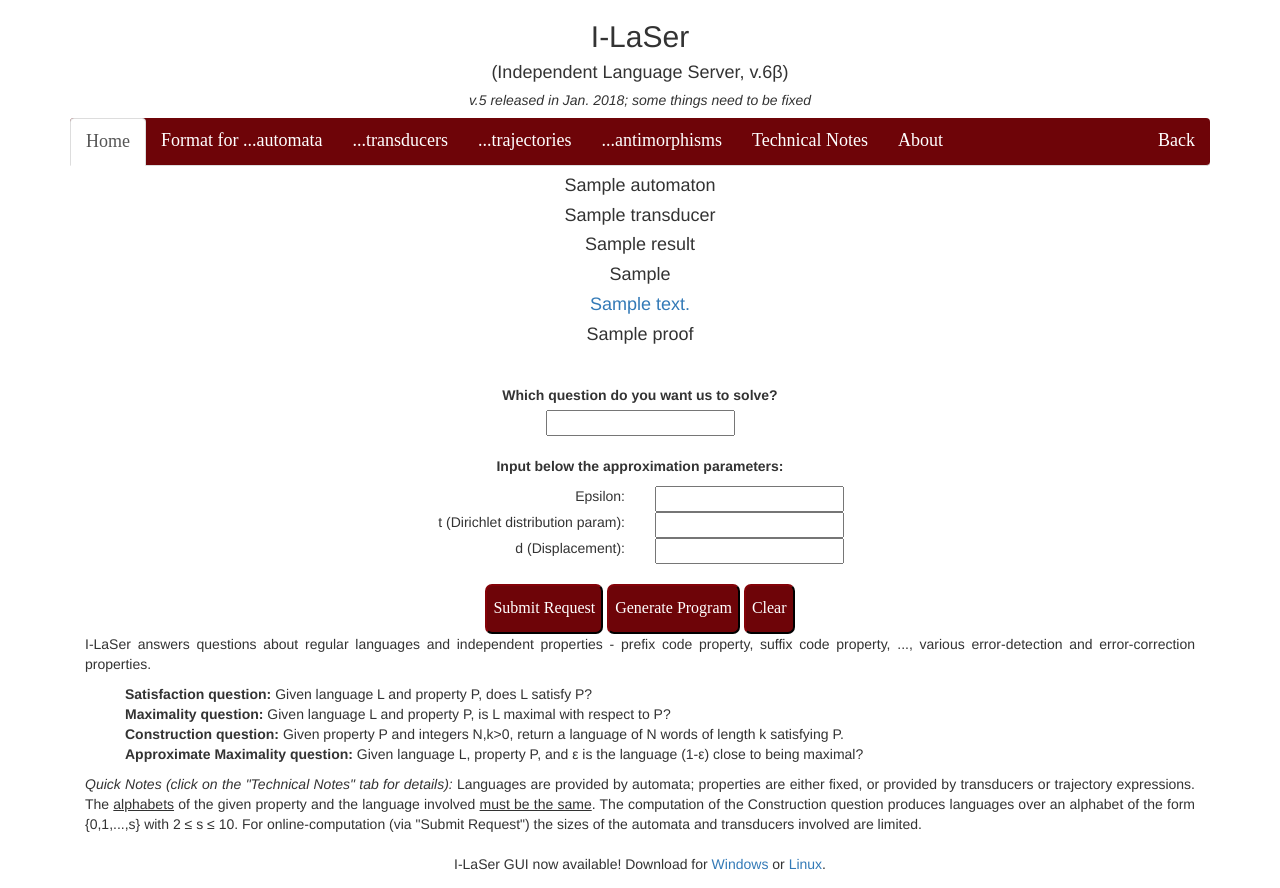
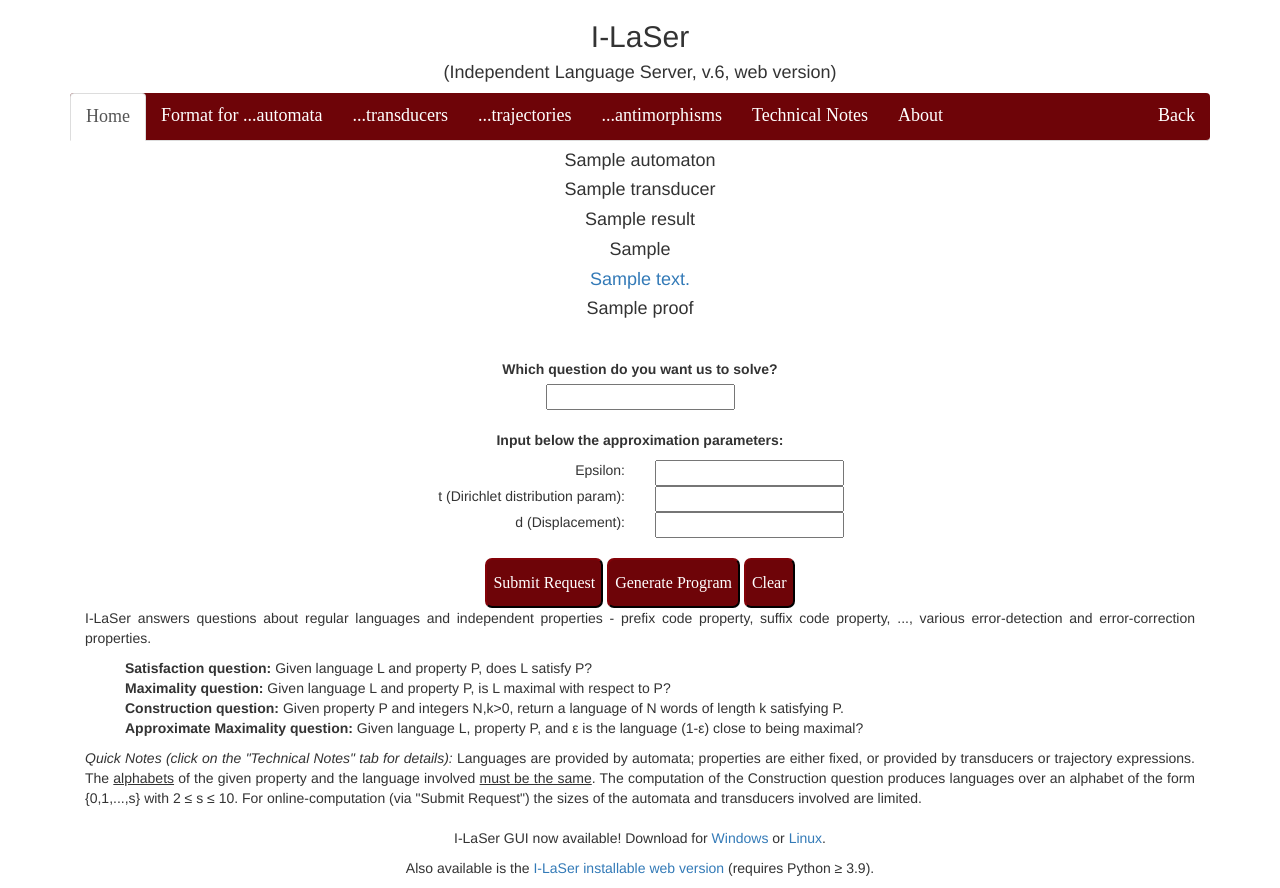
Before and after one commit to RougeGod/I-LaSer, a Django app: template app/templates/upload.html in a window 1280 px wide. Run offline with Django 3.2, Linux system fonts and the light colour scheme; the template is opened without the code that fills it: most values are stand-ins (such as "Sample title", 1, 10 or a date in 2020); form fields are guessed from the names that the template uses; some libraries are stand-ins or nearby versions.

Commit message:
removed spaces immediately before newlines, very minor template changes

```diff
--- a/app/templates/index.html
+++ b/app/templates/index.html
@@ -3,9 +3,10 @@
 <head>
     <title>LaSer</title>
     {% load static %}
-
+    <link rel="icon" href='{% static "laser-logo.png" %}' />
     <link rel="stylesheet" href='{% static "css/bootstrap.css" %}' />
     <link rel="stylesheet" href='{% static "css/style.css" %}' />
+
 
     <script src="{% static 'js/jquery-2.1.4.min.js' %}"></script>
     <script src="{% static 'js/general.js' %}"></script>
--- a/app/templates/tabs/downloads.html
+++ b/app/templates/tabs/downloads.html
@@ -1,4 +1,5 @@
 <div class="col-md-12 text-justify" style="text-align: center;">
 <br>
 <p>I-LaSer GUI now available! Download for <a href="media/I-LaSer-Windows-Executable.exe">Windows</a> or <a href="media/I-LaSer-Linux-Executable">Linux</a>.</p>
+<p>Also available is the <a href=media/I-LaSer-Local-Web.zip>I-LaSer installable web version</a> (requires Python &ge; 3.9).</p>
 </div>
--- a/app/templates/tabs/notes.html
+++ b/app/templates/tabs/notes.html
@@ -34,7 +34,7 @@
     enforced.
     <ul>
     <li>
-    No execution can take longer than <b>15 sec</b>. (Use the Program Generation option, or the Local GUI version of I-LASer, for longer executions.)
+    No execution can take longer than <b>15 sec</b>. (Use the Program Generation option, or a locally run version of LaSer which can be downloaded from the links below, for longer executions.)
     </li><li>
     Requests for the Satisfaction question are not processed, if the quantity N*N*M exceeds 500,000, where N and M are the numbers of transitions in the automaton and
     transducer, respectively.
--- a/app/templates/upload.html
+++ b/app/templates/upload.html
@@ -4,9 +4,11 @@
     <title>I-Laser</title>
     {% load static %}
     <meta name="viewport" content="width=device-width, initial-scale: 1.0"/>
+    <link rel="icon" href='{% static "laser-logo.png" %}' />
     <link rel="stylesheet" href="{% static 'css/bootstrap-select.css' %}" />
     <link rel="stylesheet" href="{% static 'css/bootstrap.css' %}" />
     <link rel="stylesheet" href="{% static 'css/style.css' %}" />
+
 
     <script src="{% static 'js/jquery-2.1.4.min.js' %}"></script>
     <script src="{% static 'js/bootstrap.js' %}"></script>
@@ -16,8 +18,7 @@
 
 <body>
 <div class="container text-center">
-    <h2>I-LaSer</h2> <h4>(Independent Language Server, v.6&beta;)</h4>
-    <h5><i>v.5 released in Jan. 2018; some things need to be fixed</i></h5>
+    <h2>I-LaSer</h2> <h4>(Independent Language Server, v.6, web version)</h4>
     <ul class="nav nav-tabs">
         <li class="active"><a data-toggle="tab" href="#home">Home</a></li>
         <li><a data-toggle="tab" href="#automaton">Format for ...automata</a></li>
--- a/app/templates/upload_others.html
+++ b/app/templates/upload_others.html
@@ -4,9 +4,11 @@
     <title>O-LaSer</title>
     {% load static %}
     <meta name="viewport" content="width=device-width, initial-scale: 1.0"/>
+    <link rel="icon" href='{% static "laser-logo.png" %}' />
     <link rel="stylesheet" href='{% static "css/bootstrap-select.css" %}' />
     <link rel="stylesheet" href='{% static "css/bootstrap.css" %}' />
     <link rel="stylesheet" href='{% static "css/style.css" %}' />
+
 
     <script src="{% static 'js/jquery-2.1.4.min.js' %}"></script>
     <script src="{% static 'js/bootstrap.js' %}"></script>
@@ -57,6 +59,7 @@
 
 <div class="container text-center">
     <h1>O-LaSer</h1>
+    <h4>O-LaSer has not been updated in a long time and should be considered <em>unstable</em></h4>
     <ul class="nav nav-tabs">
         <li class="active"><a data-toggle="tab" href="#home">Home</a></li>
         <li><a data-toggle="tab" href="#references">References</a></li>
```
Also changed, not shown: app/templates/tabs/about.html (line endings or trailing spaces).
